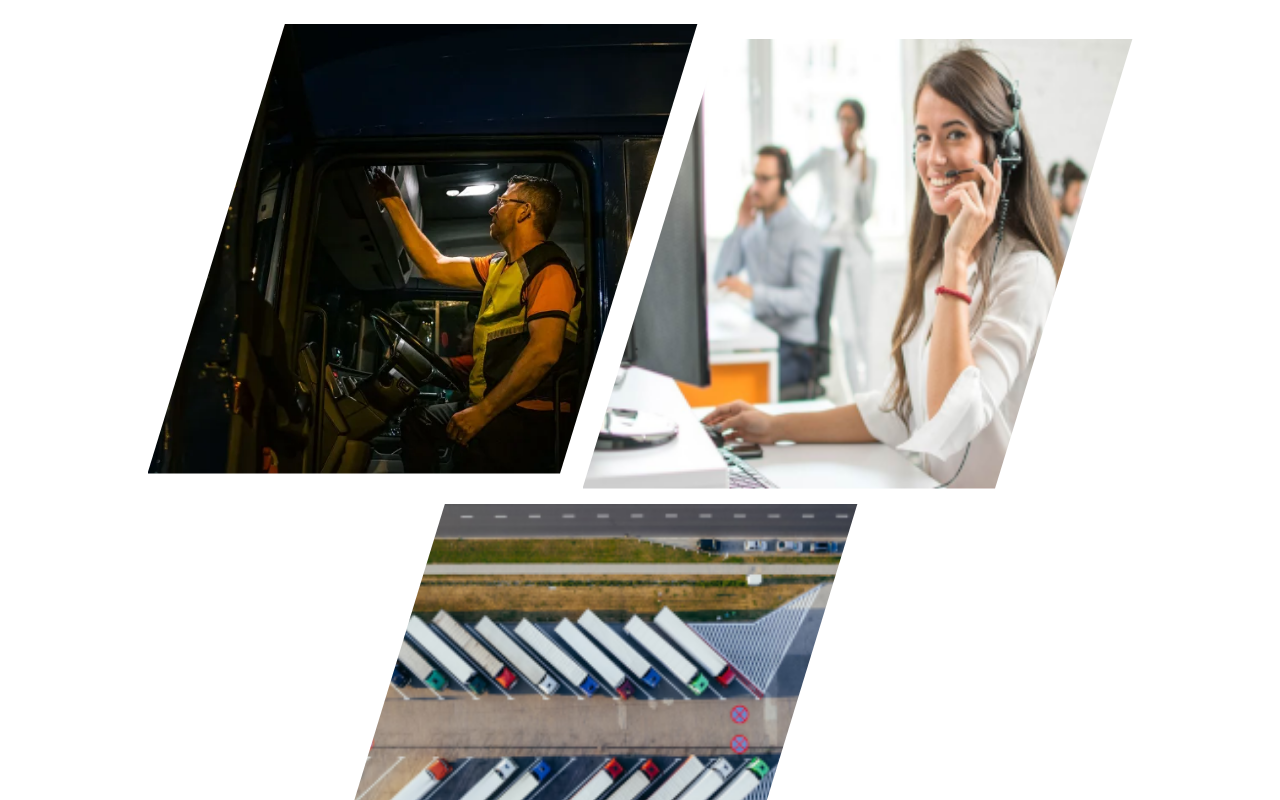
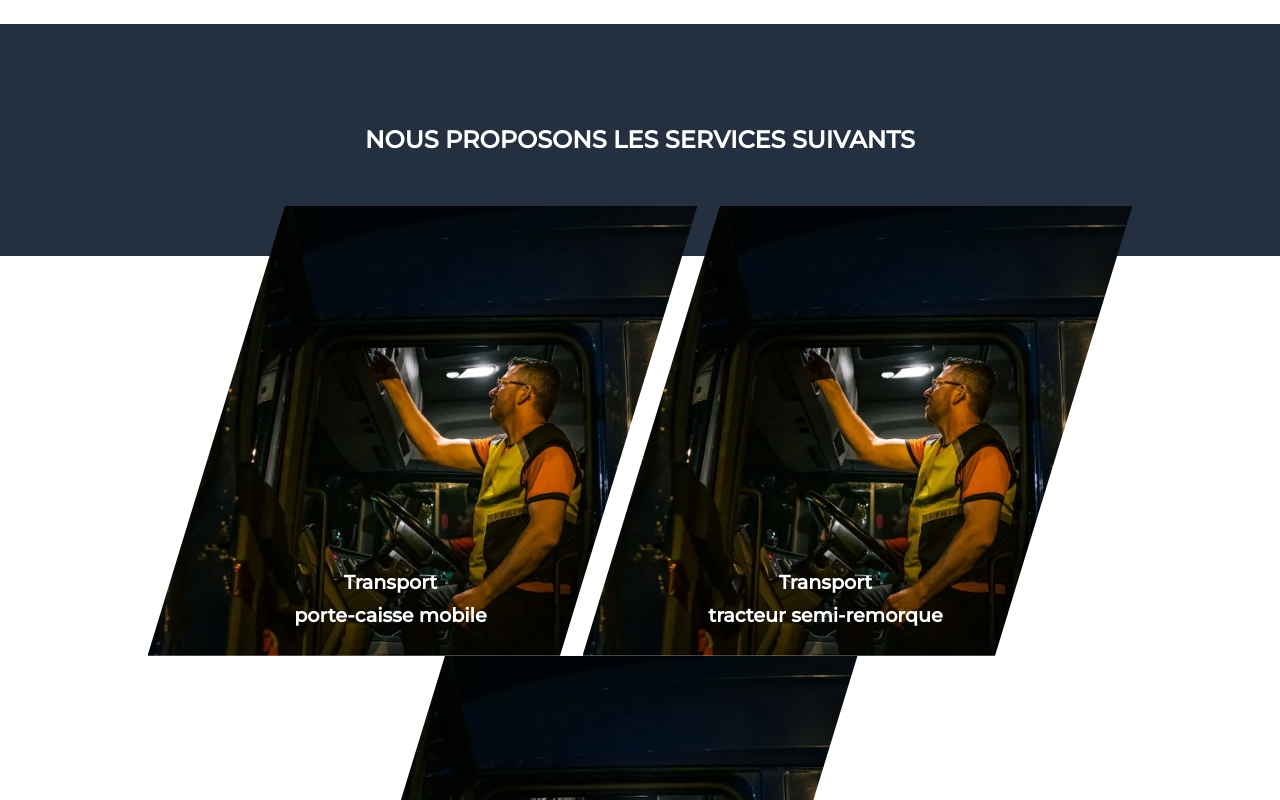
Before and after one commit to AliOuaibi/app-gaf, a React (Create React App) app: page / in a window 1280 px wide. Shown: the part 1240-2040 px from the top of the page. Built offline with nearby package versions, Linux system fonts and the light colour scheme.

Commit message:
refaction section about

```diff
--- a/src/components/SectionAbout.css
+++ b/src/components/SectionAbout.css
@@ -2,6 +2,17 @@
 .custom-cards-container {
   padding: 130px 0;
   position: relative;
+}
+
+.container-title-container {
+  background-color: #243040;
+  padding: 100px 0;
+}
+
+.title-custom-card {
+  color: #ffffff;
+  margin: 0 auto;
+  text-align: center;
 }
 
 /* Flexbox wrapper for the cards */
@@ -10,7 +21,7 @@
   justify-content: center; /* Centre les cartes */
   gap: 0px; /* Élimine tout espace entre les cartes */
   flex-wrap: wrap; /* Permet de gérer les petits écrans en les empilant */
-  margin: 0; /* Supprime tout margin autour du wrapper */
+  margin-top: -50px; /* Supprime tout margin autour du wrapper */
 }
 
 /* Each card container */
@@ -30,9 +41,8 @@
 /* Responsive image */
 .custom-responsive-image {
   width: 100%; /* L'image occupe tout l'espace disponible dans son conteneur */
-  height: auto; /* Garde les proportions */
+  height: 450px; /* Garde les proportions */
   max-width: 550px; /* Limite la taille maximale de l'image */
-  height: 450px; /* Fixe la hauteur maximale de l'image */
   object-fit: cover;
   clip-path: polygon(25% 0, 100% 0, 75% 100%, 0 100%); /* Forme personnalisée */
   box-shadow: none; /* Retire l'ombre pour éviter l'effet de bordure */
@@ -42,15 +52,30 @@
 }
 
 /* Forcer les cartes à être collées */
-.custom-card-container + .custom-card-container {
-  margin-top: 15px;
+.custom-card-container + .custom-card-container  {
   margin-left: -115px; /* Élimine tout écart entre les cartes successives */
+}
+
+.about-custom-card {
+  position: absolute;
+  bottom: 1rem;
+  width: fit-content;
+  left: -2rem;
+  text-align: center;
+  width: 100%;
+}
+
+.paragraphe-about-card {
+  color: #ffffff;
+  font-size: 1.2rem;
+  font-weight: 900;
+  margin: 0 0 .5rem;
 }
 
 /* Adjust for mobile screens */
 @media (max-width: 768px) {
-  .custom-card-container {
-    left: 0; /* Enlève le décalage sur petits écrans */
-    margin: 0;
+  .custom-card-container + .custom-card-container + .custom-card-container{
+    margin-top: 20px;
+    margin-left: 0; /* Enlève le décalage sur petits écrans */
   }
 }
--- a/src/components/SectionAbout.js
+++ b/src/components/SectionAbout.js
@@ -5,6 +5,9 @@ const SectionAbout = () => {
   return (
     <>
       <div className='custom-cards-container'>
+        <div className='container-title-container'>
+          <h5 className="title-custom-card">NOUS PROPOSONS LES SERVICES SUIVANTS</h5>
+        </div>
         <div className='custom-cards-wrapper'>
           {/* Card 1 */}
           <div className='custom-card-container'>
@@ -14,6 +17,9 @@ const SectionAbout = () => {
                 alt='Transport porte-caisse mobile'
                 className='custom-responsive-image'
               />
+              <div className="about-custom-card">
+                <p className="paragraphe-about-card">Transport <br/>porte-caisse mobile</p>
+              </div>
             </div>
           </div>
 
@@ -21,10 +27,13 @@ const SectionAbout = () => {
           <div className='custom-card-container'>
             <div className='custom-card'>
               <img
-                src='assets/img/service/service2.png'
+                src='assets/img/about/chauffeur.png'
                 alt='Transport tracteur semi-remorque'
                 className='custom-responsive-image'
               />
+              <div className="about-custom-card">
+                <p className="paragraphe-about-card">Transport <br/>tracteur semi-remorque</p>
+              </div>
             </div>
           </div>
 
@@ -32,10 +41,13 @@ const SectionAbout = () => {
           <div className='custom-card-container'>
             <div className='custom-card'>
               <img
-                src='assets/img/service/service1.png'
+                src='assets/img/about/chauffeur.png'
                 alt='Location de véhicule avec conducteur'
                 className='custom-responsive-image'
               />
+              <div className="about-custom-card">
+                <p className="paragraphe-about-card">Location de véhicule <br/>avec conducteur</p>
+              </div>
             </div>
           </div>
         </div>
```
